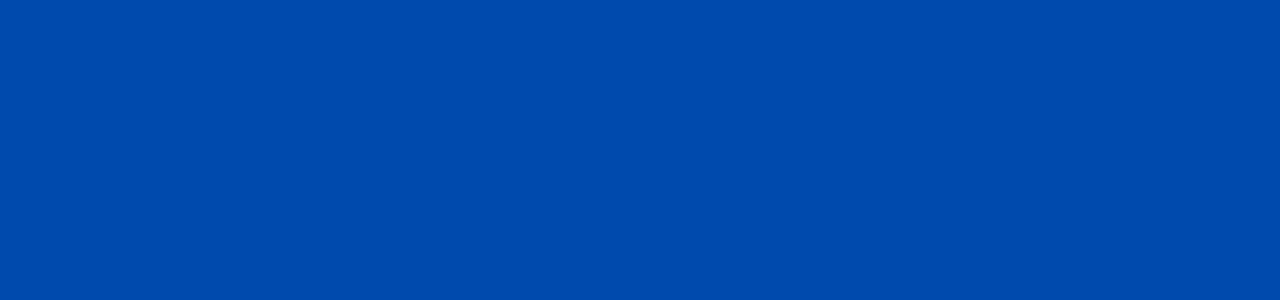
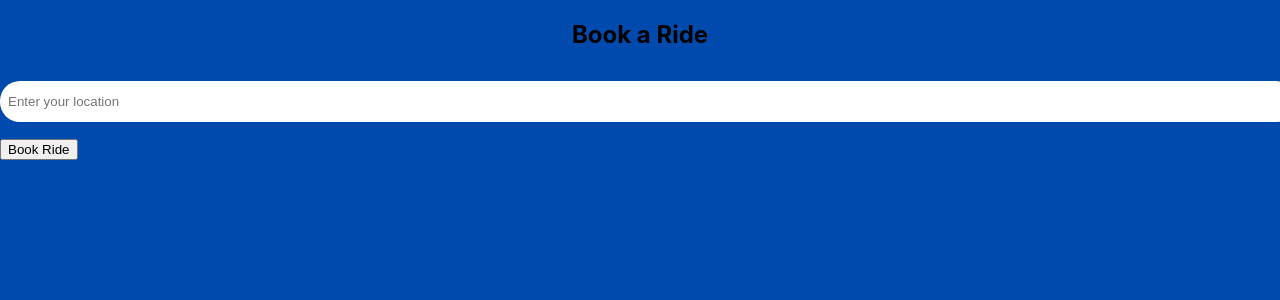
Before and after one commit to ddlhg/RideMate, a React (Create React App) app: page /book-ride in a window 1280 px wide. Shown: the top 300 px of the page. Built offline with nearby package versions, Linux system fonts and the light colour scheme; no server answers.

Commit message:
changes
added book ride
and sign up with edu email

```diff
--- a/package.json
+++ b/package.json
@@ -6,7 +6,7 @@
     "@testing-library/jest-dom": "^5.16.5",
     "@testing-library/react": "^13.4.0",
     "@testing-library/user-event": "^13.5.0",
-    "firebase": "^10.0.0",
+    "firebase": "^10.1.0",
     "firebaseui": "^6.0.2",
     "react": "^18.2.0",
     "react-dom": "^18.2.0",
--- a/src/components/BookRide/BookRide.js
+++ b/src/components/BookRide/BookRide.js
@@ -1,8 +1,41 @@
-import React from "react";
+import React,{useState} from "react";
 import "./BookRide.css";
+import { firestore } from "./firebase";
 
-function BookRide(){
-    return(<div></div>)
-}
+//function BookRide(){
+    //return(<div></div>)
+//}
+
+//export default BookRide;
+// RequestRide.js
+
+
+function BookRide  () {
+  const [location, setLocation] = useState("");
+
+  const handleRequest = () => {
+    if (location.trim() !== "") {
+      // Save the ride request to Firestore
+      firestore.collection("rideRequests").add({
+        location: location.trim(),
+        timestamp: new Date(),
+      });
+      setLocation("");
+    }
+  };
+
+  return (
+    <div>
+      <h2>Book a Ride</h2>
+      <input
+        type="text"
+        value={location}
+        onChange={(e) => setLocation(e.target.value)}
+        placeholder="Enter your location"
+      />
+      <button onClick={handleRequest}>Book Ride</button>
+    </div>
+  );
+};
 
 export default BookRide;
```
Also changed, not shown: 1 other file (tests, documents, lock files or other folders).
